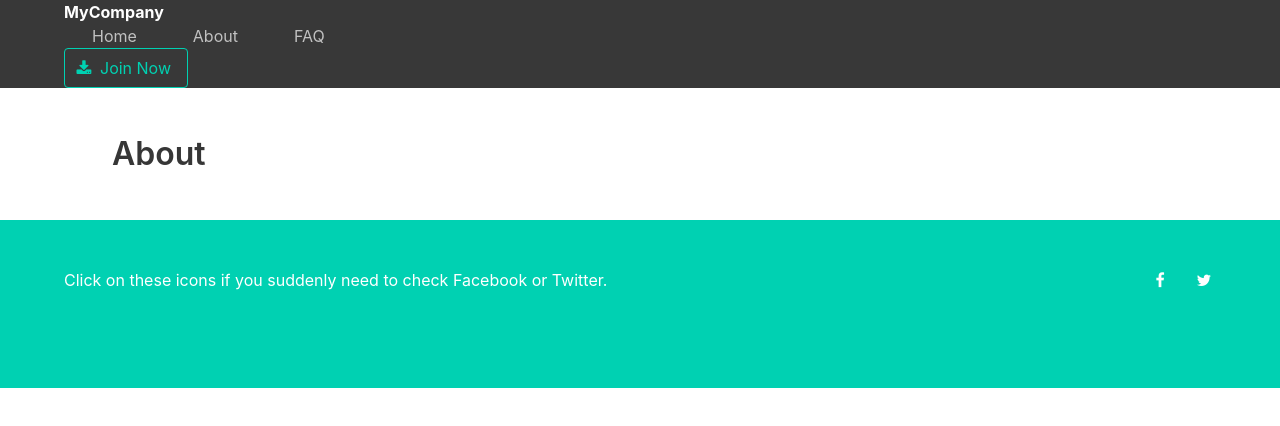
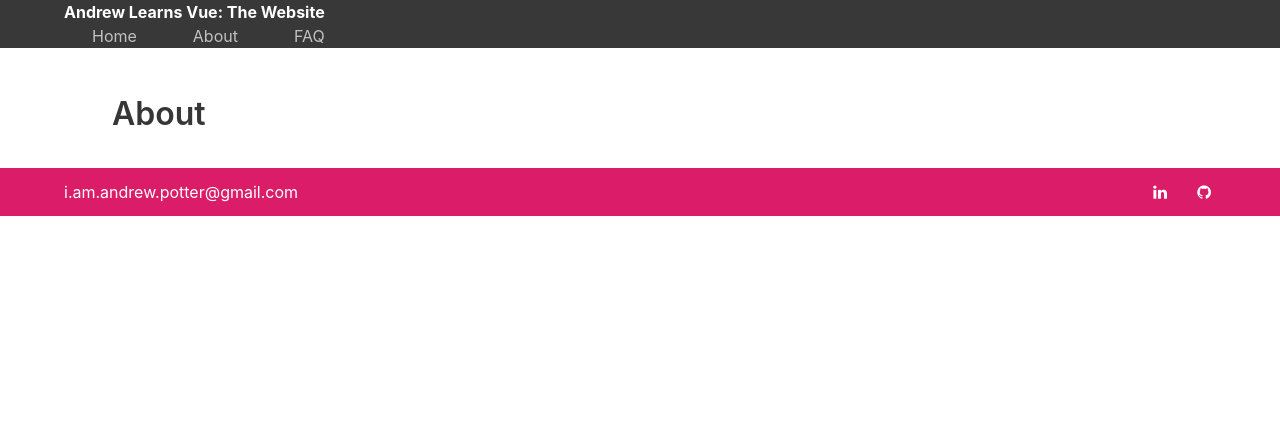
Before and after one commit to AMPotter/trying-vue, a Vue app: page /#/about in a window 1280 px wide. Shown: the top 426 px of the page. Built offline with nearby package versions, Linux system fonts and the light colour scheme.

Commit message:
rework content and styling on homepage

```diff
--- a/src/App.vue
+++ b/src/App.vue
@@ -3,7 +3,7 @@
     <div class="nav has-shadow">
       <div class="container">
         <div class="nav-left">
-          <a class="nav-item">MyCompany</a>
+          <a class="nav-item">Andrew Learns Vue: The Website</a>
         </div>
 
         <span class="nav-toggle" v-on:click="toggleNav" v-bind:class="{ 'is-active': isActive }">
@@ -18,16 +18,16 @@
           <router-link to="about" class="nav-item r-item">About</router-link>
           <router-link to="faq" class="nav-item r-item">FAQ</router-link>
 
-          <div class="nav-item">
+          <!-- <div class="nav-item">
             <p class="control">
               <a class="button is-primary is-outlined">
                 <span class="icon">
                   <i class="fa fa-download"></i>
                 </span>
-                <span>Join Now</span>
+                <span>This Button Looks Cool</span>
               </a>
             </p>
-          </div>
+          </div> -->
 
         </div>
       </div>
@@ -35,15 +35,15 @@
 
     <router-view></router-view>
 
-    <footer class="footer is-primary">
+    <footer class="is-primary">
       <div class="container">
         <div class="columns">
           <div class="column">
-            <p>Click on these icons if you suddenly need to check Facebook or Twitter.</p>
+            <p>i.am.andrew.potter@gmail.com</p>
           </div>
           <div class="column has-text-right">
-            <a class="icon" href="http://facebook.com"><i class="fa fa-facebook"></i></a>
-            <a class="icon" href="http://twitter.com"><i class="fa fa-twitter"></i></a>
+            <a class="icon" href="http://linkedin.com/profile/"><i class="fa fa-linkedin"></i></a>
+            <a class="icon" href="http://github.com/AMPotter"><i class="fa fa-github"></i></a>
           </div>
         </div>
       </div>
@@ -70,6 +70,10 @@ export default {
 <style lang="sass">
 @import '../node_modules/bulma/bulma.sass'
 @import 'mq'
+
+.button.is-primary.is-outlined
+  border-color: $primary !important
+  color: $primary !important
 
 .nav
   background-color: #383838
--- a/src/components/Home.vue
+++ b/src/components/Home.vue
@@ -7,7 +7,7 @@
           <div class="is-two-thirds column is-paddingless">
             <h2 class="subtitle is-4">{{ subheading }}</h2>
           </div>
-          <a class="button is-large is-primary" id="learn">Learn more</a>
+          <a class="button is-large is-primary" id="learn" href="http://github.com/AMPotter">Here's my GitHub!</a>
         </div>
       </div>
     </section>
@@ -19,10 +19,10 @@
             <i class="fa fa-cog is-primary"></i>
           </div>
           <div class="column is-one-third-desktop">
-            <p class="title"><strong>We provide superior logistics so that your business can succeed in a crazy world.</strong></p>
+            <p class="title"><strong>I checked out Vue.JS today. It's neat.<br><br>Click on my projects below. Thanks!</strong></p>
           </div>
           <div class="column">
-            <p><strong>Lorem impsum dolor sit amet, consectetur adipiscing elit, sed do eiusmod tempor incididunt ut labore et dolore magna aliqua. Ut enim ad minim veniam.</strong></p>
+            <p><strong>I think the work you do is fantastic. The websites you build are striking and elegant, and I can think of no better place for me to grow as a developer by working hard with a great team to deliver consistent, clean, and jaw-dropping results.<br><br>I want to work with giants.<br><br>And I want to pet that dog.</strong></p>
           </div>
         </div>
       </div>
@@ -30,25 +30,25 @@
       <div class="columns pd">
         <div class="column">
           <div class="card">
-            <div class="card content">
-              <p class="title">"I think it's an absolutely excellent tool for our business. I can't survive without this thing."</p>
-              <p class="subtitle">- Gary Simon</p>
+            <div class="card-content">
+              <p class="title"><a class="button is-primary" href="http://bushroot.herokuapp.com">Bushroot</a></p>
+              <p class="subtitle">Plan your next garden.<br><br>Full MERN stack</p>
             </div>
           </div>
         </div>
         <div class="column">
           <div class="card">
             <div class="card-content">
-              <p class="title">"I think it's an absolutely excellent tool for our business. I can't survive without this thing."</p>
-              <p class="subtitle">- Gary Simon</p>
+              <p class="title"><a class="button is-primary" href="http://bookbagpdx.herokuapp.com">Bookbag</a></p>
+              <p class="subtitle">Discover your next page-turner.<br><br>MVC/Handlebars/jQuery/PostgreSQL/Tastedive API</p>
             </div>
           </div>
         </div>
         <div class="column">
           <div class="card">
             <div class="card-content">
-              <p class="title">"I think it's an absolutely excellent tool for our business. I can't survive without this thing."</p>
-              <p class="subtitle">- Gary Simon</p>
+              <p class="title"><a class="button is-primary" href="https://github.com/jubilant-disco/jubilant-disco">Jubilant Disco</a></p>
+              <p class="subtitle">Find your next record-swapping buddy.<br><br>MongoDB/Mongoose/Discogs API (Back-end only)</p>
             </div>
           </div>
         </div>
@@ -62,9 +62,9 @@ export default {
   name: 'home',
   data () {
     return {
-      heading: 'Soaring to new heights',
+      heading: 'Andrew Potter Writes Code',
       subheading:
-        'Lorem ipsum dolor sit amet, consectetur adipiscing elit, sed do eiusmod tempor incididunt ut labore et dolore magna aliqua.'
+        'And he\'d love to write lots of code for FINE, if you\'ll have him.'
     }
   }
 }
@@ -75,8 +75,8 @@ export default {
 @import '../mq'
 
 .hero
-  background: url('../assets/clouds.jpg')
-  background-size: cover
+  // background: url('../assets/clouds.jpg')
+  // background-size: cover
 
   .title
     +mobile
@@ -90,6 +90,9 @@ export default {
 h2
   margin: 1.5rem 0 2rem 0 !important
 
+.button
+  background-color: $primary !important
+
 .fa-cog
   font-size: 40px
 
--- a/src/mq.sass
+++ b/src/mq.sass
@@ -1,4 +1,4 @@
-$primary: #1EC9AC !default
+$primary: #db1c69
 
 // Responsiveness
 // 960, 1152, and 1344 have been chosen because they are divisible by both 12 and 16
```
